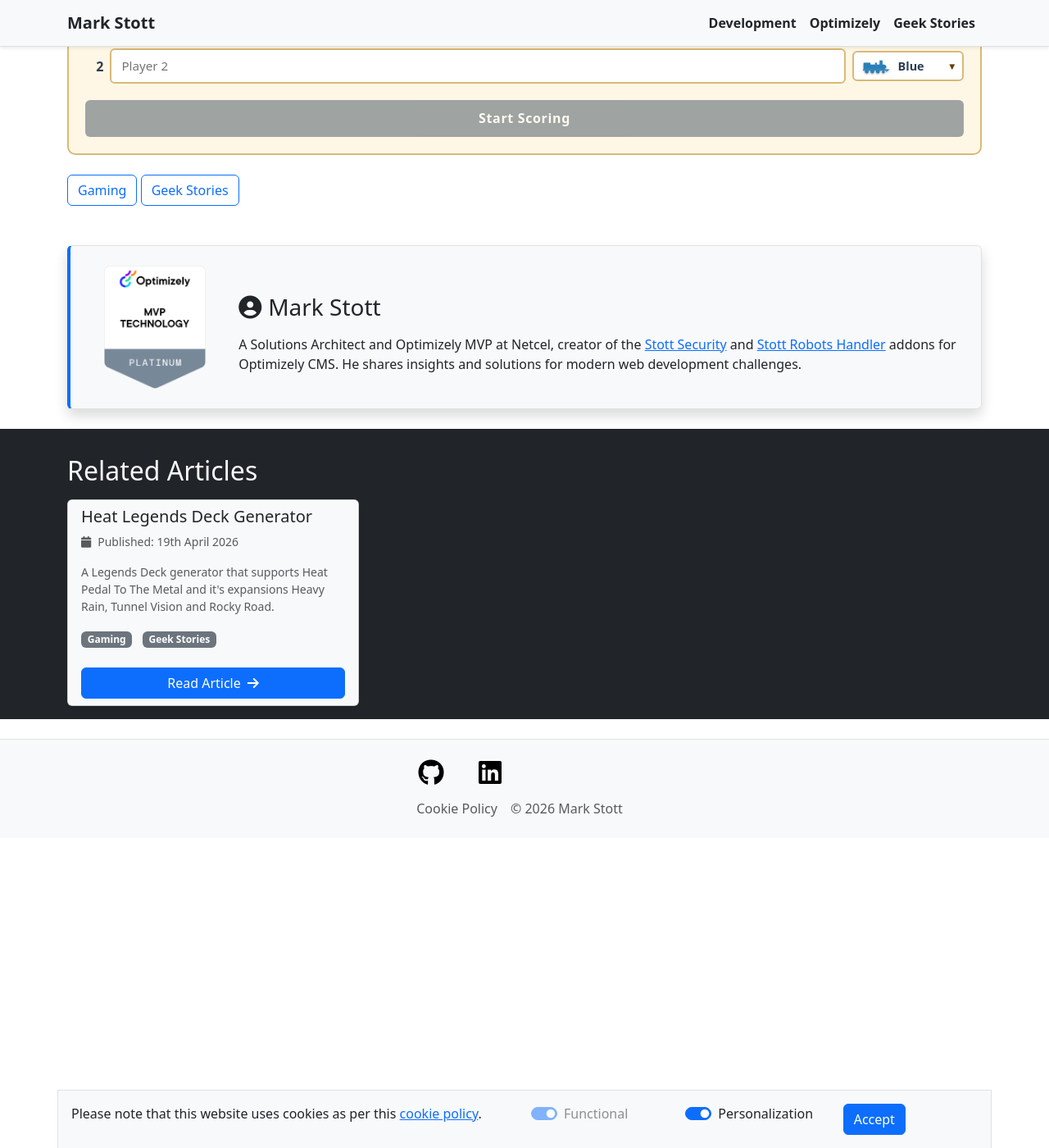
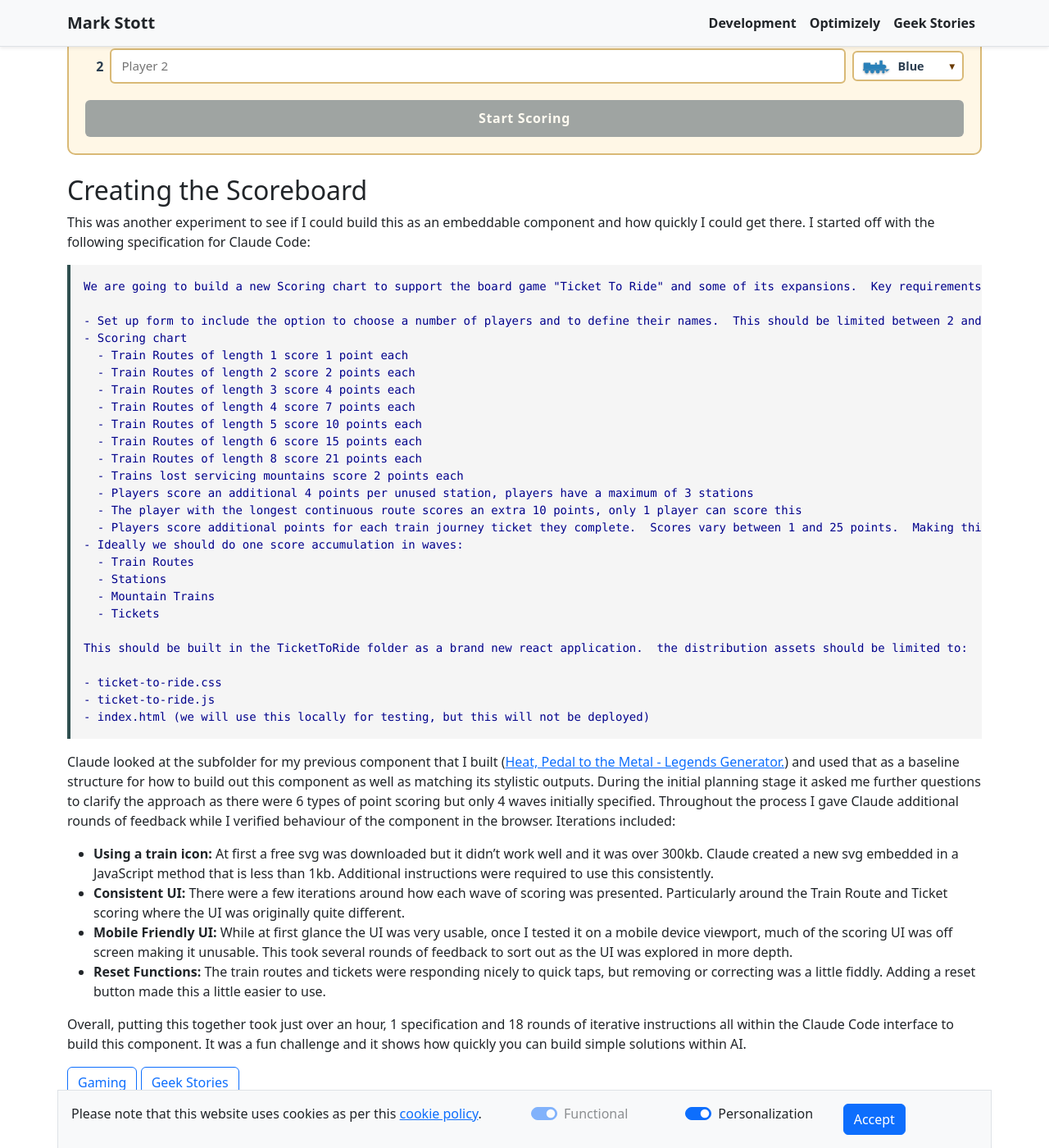
Before and after one commit to GeekInTheNorth/GeekInTheNorth.github.io, a Jekyll site: the page built from _posts/2026-05-02-ticket-to-ride-score-board.md, in a window 1280 px wide and 1400 px high, scrolled down 960 px. Shown: the whole window at 82% size. Built offline with Jekyll 4.4.1, drawn with Linux system fonts in a browser that asks for light colours; some of the changed text lies outside the part shown.

Commit message:
Update the ticket to ride article.

````diff
--- a/_posts/2026-05-02-ticket-to-ride-score-board.md
+++ b/_posts/2026-05-02-ticket-to-ride-score-board.md
@@ -24,3 +24,45 @@
 {% raw %}
 <div id="ticket-to-ride-root" class="my-4"></div>
 {% endraw %}
+
+## Creating the Scoreboard
+
+This was another experiment to see if I could build this as an embeddable component and how quickly I could get there.  I started off with the following specification for Claude Code:
+
+```
+We are going to build a new Scoring chart to support the board game "Ticket To Ride" and some of its expansions.  Key requirements:
+
+- Set up form to include the option to choose a number of players and to define their names.  This should be limited between 2 and 6 players.
+- Scoring chart
+  - Train Routes of length 1 score 1 point each
+  - Train Routes of length 2 score 2 points each
+  - Train Routes of length 3 score 4 points each
+  - Train Routes of length 4 score 7 points each
+  - Train Routes of length 5 score 10 points each
+  - Train Routes of length 6 score 15 points each
+  - Train Routes of length 8 score 21 points each
+  - Trains lost servicing mountains score 2 points each
+  - Players score an additional 4 points per unused station, players have a maximum of 3 stations
+  - The player with the longest continuous route scores an extra 10 points, only 1 player can score this
+  - Players score additional points for each train journey ticket they complete.  Scores vary between 1 and 25 points.  Making this a clickable set of cards would be helpful
+- Ideally we should do one score accumulation in waves:
+  - Train Routes
+  - Stations
+  - Mountain Trains
+  - Tickets
+
+This should be built in the TicketToRide folder as a brand new react application.  the distribution assets should be limited to:
+
+- ticket-to-ride.css
+- ticket-to-ride.js
+- index.html (we will use this locally for testing, but this will not be deployed)
+```
+
+Claude looked at the subfolder for my previous component that I built ([Heat, Pedal to the Metal - Legends Generator.](/article/heat-legends-deck-generator)) and used that as a baseline structure for how to build out this component as well as matching its stylistic outputs. During the initial planning stage it asked me further questions to clarify the approach as there were 6 types of point scoring but only 4 waves initially specified. Throughout the process I gave Claude additional rounds of feedback while I verified behaviour of the component in the browser.  Iterations included:
+
+- **Using a train icon:** At first a free svg was downloaded but it didn't work well and it was over 300kb.  Claude created a new svg embedded in a JavaScript method that is less than 1kb. Additional instructions were required to use this consistently.
+- **Consistent UI:** There were a few iterations around how each wave of scoring was presented.  Particularly around the Train Route and Ticket scoring where the UI was originally quite different.
+- **Mobile Friendly UI:** While at first glance the UI was very usable, once I tested it on a mobile device viewport, much of the scoring UI was off screen making it unusable.  This took several rounds of feedback to sort out as the UI was explored in more depth.
+- **Reset Functions:** The train routes and tickets were responding nicely to quick taps, but removing or correcting was a little fiddly. Adding a reset button made this a little easier to use.
+
+Overall, putting this together took just over an hour, 1 specification and 18 rounds of iterative instructions all within the Claude Code interface to build this component.  It was a fun challenge and it shows how quickly you can build simple solutions within AI.
````
Also changed, not shown: other parts of _posts/2026-05-02-ticket-to-ride-score-board.md (+1 -1 lines).
